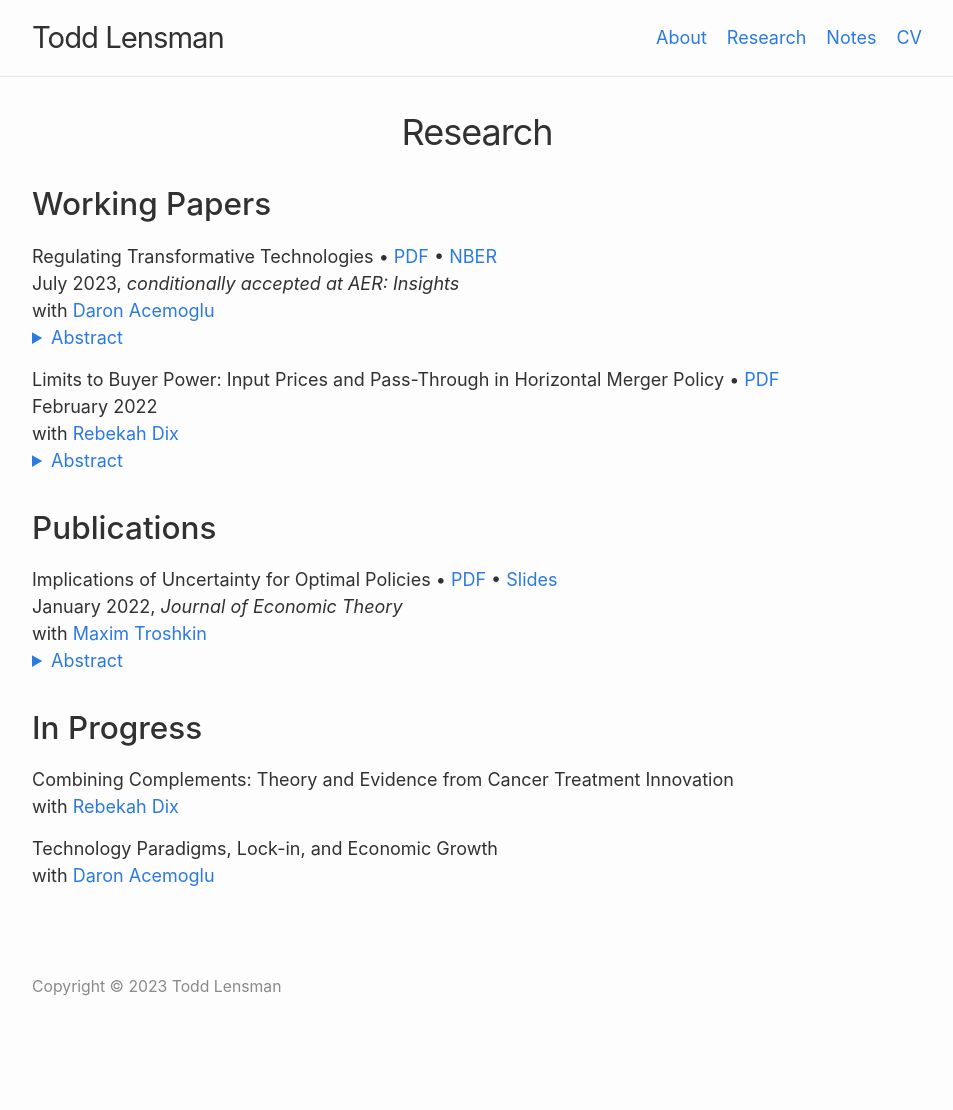
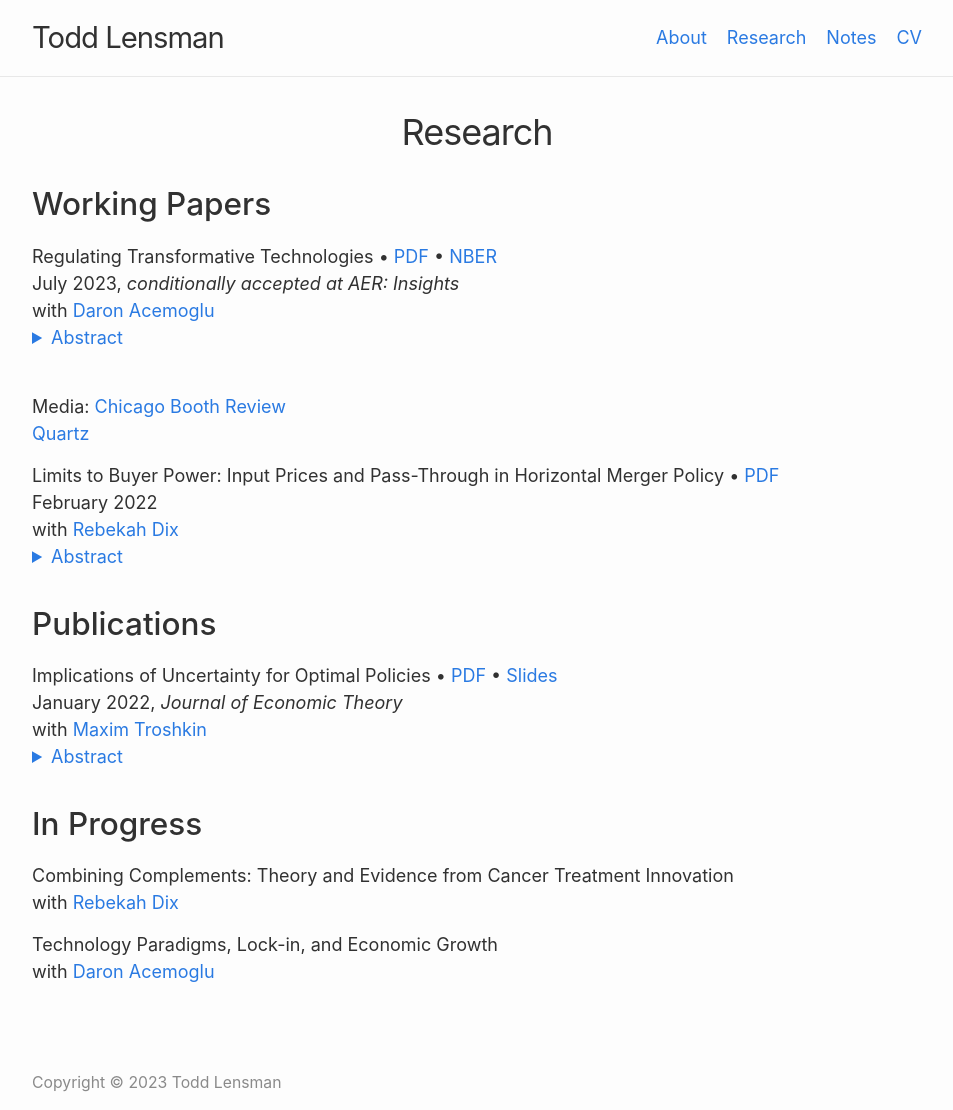
Before and after one commit to talensman/talensman.github.io, a Jekyll site: the page built from research.md, in a window 1280 px wide. Shown: the whole page, without its empty margins (163-1116 px from the left). Built offline with Jekyll 4.4.1, drawn with Linux system fonts in a browser that asks for light colours; before the commit the page ends 1014 px from its top, so only the background shows below that.

Commit message:
Update research.md

```diff
--- a/research.md
+++ b/research.md
@@ -11,13 +11,13 @@ permalink: /research/
 Regulating Transformative Technologies • <a href="/files/research/tech-reg-revise.pdf">PDF</a> • <a href="https://www.nber.org/papers/w31461?utm_campaign=ntwh&utm_medium=email&utm_source=ntwg27" target="_blank">NBER</a><br>
 July 2023, *conditionally accepted at AER: Insights*<br>
 with <a href="https://economics.mit.edu/people/faculty/daron-acemoglu" target="_blank">Daron Acemoglu</a><br>
-<!-- Media: <a href="https://qz.com/the-economic-case-for-slowing-down-ai-1850627827" target="_blank">Quartz</a><br> -->
 <details style="margin-bottom: 15px; margin-top: -15px">
 	<summary style="color: #2a7ae2">Abstract</summary>
 
 	Transformative technologies like generative artificial intelligence promise to accelerate productivity growth across many sectors, but they also present new risks from potential misuse. We develop a multi-sector technology adoption model to study the optimal regulation of transformative technologies when society can learn about these risks over time. Socially optimal adoption is gradual and convex. If social damages are proportional to the productivity gains from the new technology, a higher growth rate leads to slower optimal adoption. Equilibrium adoption is inefficient when firms do not internalize all social damages, and sector-independent regulation is helpful but generally not sufficient to restore optimality.
 
-</details>
+</details><br>
+Media: <a href="https://www.chicagobooth.edu/review/ai-is-going-disrupt-labor-market-it-doesnt-have-destroy-it" target="_blank">Chicago Booth Review</a><br> <a href="https://qz.com/the-economic-case-for-slowing-down-ai-1850627827" target="_blank">Quartz</a><br>
 
 
 Limits to Buyer Power: Input Prices and Pass-Through in Horizontal Merger Policy • <a href="/files/research/ipp3.pdf">PDF</a><br>
```
